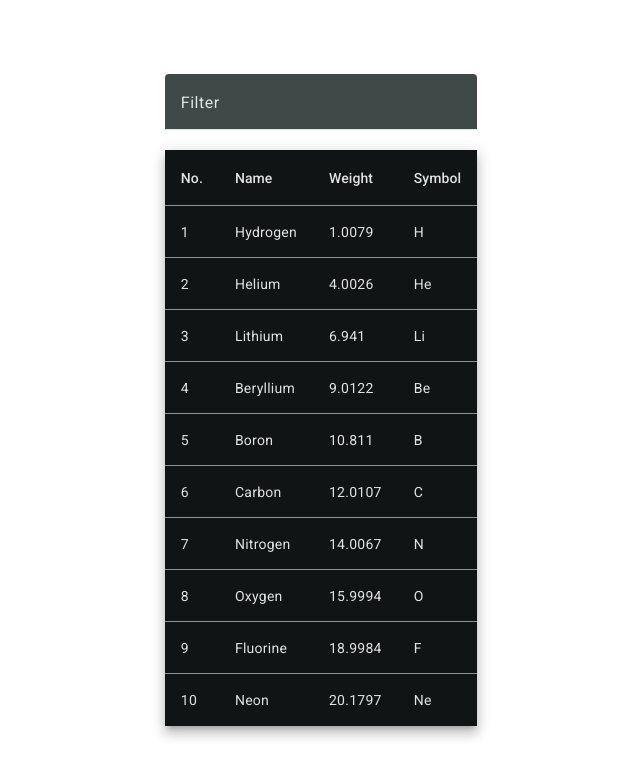
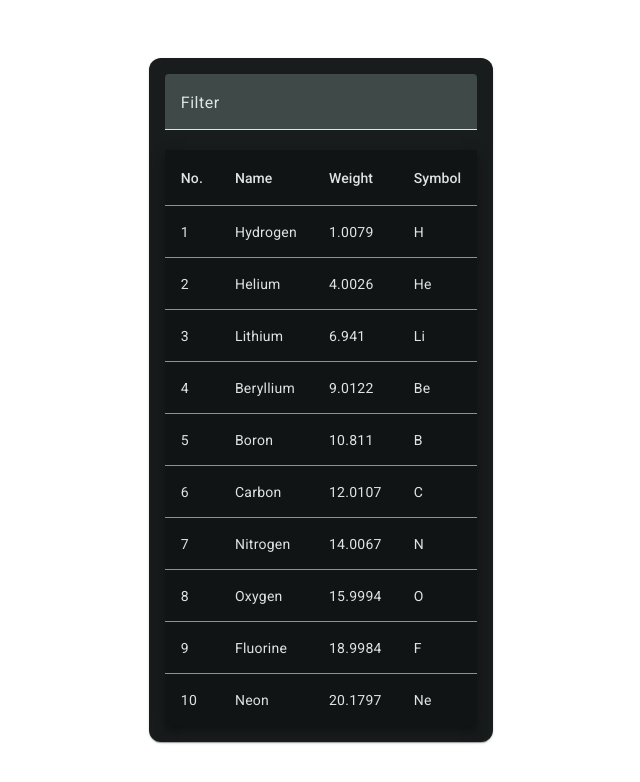
Before and after one commit to Azalurg/Periodic-Table-Angular-Demo, an Angular app: page / in a window 1280 px wide. Shown: the top 782 px of the page, without its empty margins (319-959 px from the left). Built offline with nearby package versions, Linux system fonts and the light colour scheme.

Commit message:
Update structure to upgrade appearance

```diff
--- a/src/app/app.component.html
+++ b/src/app/app.component.html
@@ -1,3 +1,7 @@
 <div class="wrapper">
-    <app-periodic-table/>
+    <mat-card>
+        <mat-card-content>
+            <app-periodic-table />
+        </mat-card-content>
+    </mat-card>
 </div>
```
Also changed, not shown: src/app/app.component.ts (+4 -3 lines).
